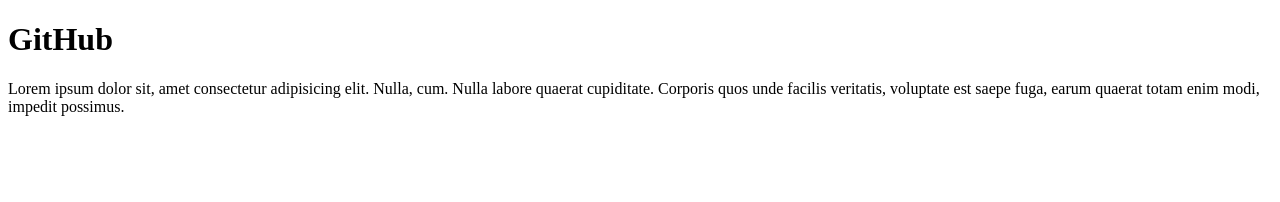
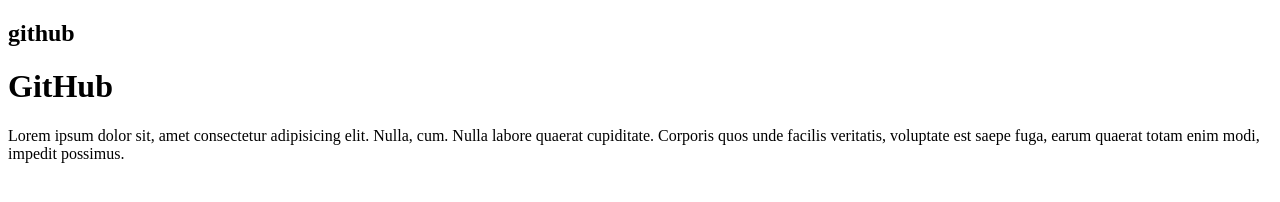
Before and after one commit to AbdulHaseeb12333/Repo, a plain HTML site: page index.html in a window 1280 px wide. Drawn offline with Linux system fonts and the light colour scheme.

Commit message:
Update index.html

```diff
--- a/index.html
+++ b/index.html
@@ -6,6 +6,9 @@
     <title>GitHub</title>
 </head>
 <body>
+    <h2>
+        github
+    </h2>
     <h1>
         GitHub
     </h1>
```
